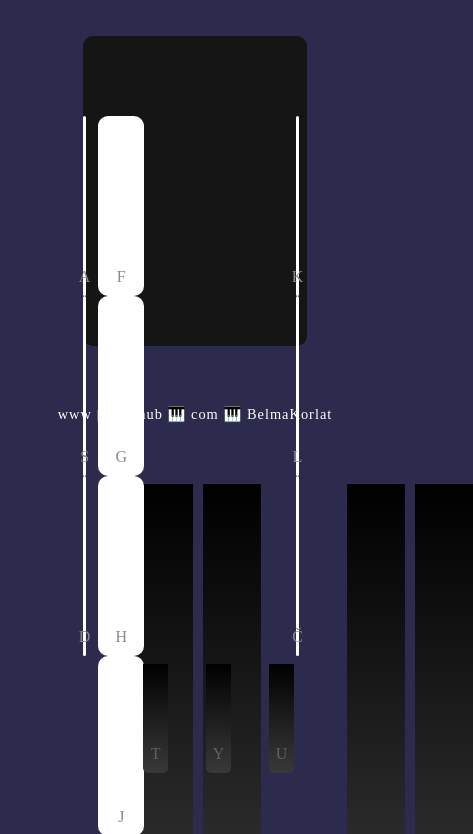
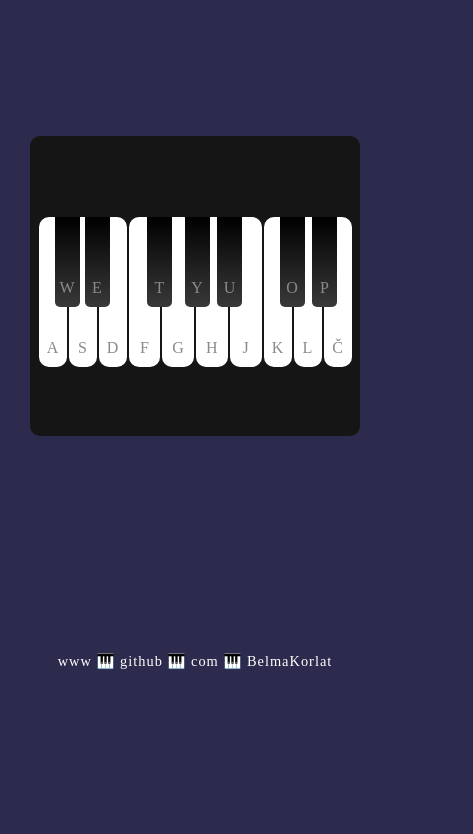
Before and after one commit to BelmaKorlat/Piano, a plain HTML site: page index.html in a window 390 px wide. Shown: the part 132-966 px from the top of the page, 473 px wide, since content can reach past the window. After the commit the page ends 844 px from the top, so only its background shows below. Drawn offline with Linux system fonts and the light colour scheme.

Commit message:
Making changes to responsiveness

```diff
--- a/style.css
+++ b/style.css
@@ -1,67 +1,55 @@
 * {
     user-select: none;
+    color: white;
 }
 
 h1 {
     text-align: center;
-    text-transform: uppercase;
     letter-spacing: 8px;
     padding-top: 30px;
     font-size: 3rem;
-    color: white;
 }
 
 body {
     background-color: #2c2a4d;
+    height: 95vh;
+    display: flex;
+    flex-direction: column;
+    justify-content: space-between;
+    margin: 0;
 }
 
 .piano {
     display: flex;
     flex-direction: column;
-    width: 60%;
+    width: 800px;
     height: 300px;
     background: rgb(21, 21, 21);
     border-radius: 10px;
-    border: 1px solid rg(255, 255, 255, 0.18);
-    margin-top: 50px;
     margin-left: auto;
     margin-right: auto;
 }
 
 .whiteKey {
-    height: 60%;
+    height: 180px;
     display: flex;
     flex-direction: row;
     justify-content: center;
     margin-top: 80px;
 }
 
-button {
-    padding: 0;
-    border: none;
-    padding-bottom: 10px;
-    border: none;
-}
-
-div {
-    padding-bottom: 10px;
-}
-
-.prvaTrecina {
-    width: 200px;
-    position: relative;
+.prviZadnji {
+    width: 198px;
+    display: flex;
+    flex-direction: row;
+    justify-content: space-around;
 }
 
 .drugaTrecina {
-    margin-left: 4px;
-    margin-right: 2px;
-    width: 250px;
-    position: relative;
-}
-
-.zadnje {
-    width: 200px;
-    position: relative;
+    width: 260px;
+    display: flex;
+    flex-direction: row;
+    justify-content: space-around;
 }
 
 .keys:active {
@@ -70,18 +58,6 @@ div {
 
 .animation {
     scale: 0.97;
-}
-
-.a {
-    width: 32%;
-    height: 100%;
-    background: white;
-    cursor: pointer;
-    border-radius: 10px;
-}
-
-.black {
-    color: rgb(101, 95, 95);
 }
 
 p {
@@ -95,166 +71,164 @@ p {
     align-items: end;
 }
 
-.s {
-    width: 32%;
-    height: 100%;
+.whiteKeys {
+    width: 64px;
+    height: 170px;
     background: white;
     cursor: pointer;
     border-radius: 10px;
+    padding-bottom: 10px;
 }
 
-.d {
-    width: 32%;
-    height: 100%;
-    background: white;
-    cursor: pointer;
-    border-radius: 10px;
+.sredina {
+    width: 63px;
 }
 
-.f {
-    width: 23.5%;
-    height: 100%;
-    background: white;
-    cursor: pointer;
-    border-radius: 10px;
-}
-
-.g {
-    width: 23.5%;
-    height: 100%;
-    background: white;
-    cursor: pointer;
-    border-radius: 10px;
-}
-
-.h {
-    width: 23.5%;
-    height: 100%;
-    background: white;
-    cursor: pointer;
-    border-radius: 10px;
-}
-
-.j {
-    width: 23.5%;
-    height: 100%;
-    background: white;
-    cursor: pointer;
-    border-radius: 10px;
-}
-
-.k {
-    width: 32%;
-    height: 100%;
-    background: white;
-    cursor: pointer;
-    border-radius: 10px;
-}
-
-.l {
-    width: 32%;
-    height: 100%;
-    background: white;
-    cursor: pointer;
-    border-radius: 10px;
-}
-
-.č {
-    width: 32%;
-    height: 100%;
-    background: white;
-    cursor: pointer;
-    border-radius: 10px;
-}
-
-.w {
-    width: 15%;
-    height: 55%;
+.blackKeys {
+    width: 35px;
+    height: 95px;
     background: linear-gradient(to top, #393939 0%, black 100%);
     cursor: pointer;
     position: absolute;
-    margin-top: -172px;
-    margin-left: 52px;
+    margin-left: -60px;
     border-bottom-left-radius: 5px;
     border-bottom-right-radius: 5px;
+    padding-bottom: 10px;
 }
 
 .e {
-    width: 15%;
-    height: 55%;
-    background: linear-gradient(to top, #393939 0%, black 100%);
-    cursor: pointer;
-    position: absolute;
-    margin-top: -172px;
-    margin-left: 120px;
-    border-bottom-left-radius: 5px;
-    border-bottom-right-radius: 5px;
+    margin-left: 70px;
+}
+
+.blackSredina {
+    width: 35px;
 }
 
 .t {
-    width: 12.5%;
-    height: 55%;
-    background: linear-gradient(to top, #393939 0%, black 100%);
-    cursor: pointer;
-    position: absolute;
-    margin-top: -172px;
-    margin-left: 45px;
-    border-bottom-left-radius: 5px;
-    border-bottom-right-radius: 5px;
+    margin-left: -130px;
 }
 
 .y {
-    width: 12.5%;
-    height: 55%;
-    background: linear-gradient(to top, #393939 0%, black 100%);
-    cursor: pointer;
-    position: absolute;
-    margin-top: -172px;
-    margin-left: 108px;
-    border-bottom-left-radius: 5px;
-    border-bottom-right-radius: 5px;
+    margin-left: 5px;
 }
 
 .u {
-    width: 12.5%;
-    height: 55%;
-    background: linear-gradient(to top, #393939 0%, black 100%);
-    cursor: pointer;
-    position: absolute;
-    margin-top: -172px;
-    margin-left: 171px;
-    border-bottom-left-radius: 5px;
-    border-bottom-right-radius: 5px;
+    margin-left: 130px;
 }
 
 .o {
-    width: 15%;
-    height: 55%;
-    background: linear-gradient(to top, #393939 0%, black 100%);
-    cursor: pointer;
-    position: absolute;
-    margin-top: -172px;
-    margin-left: 51px;
-    border-bottom-left-radius: 5px;
-    border-bottom-right-radius: 5px;
+    margin-left: -65px;
 }
 
 .p {
-    width: 15%;
-    height: 55%;
-    background: linear-gradient(to top, #393939 0%, black 100%);
-    cursor: pointer;
-    position: absolute;
-    margin-top: -172px;
-    margin-left: 119px;
-    border-bottom-left-radius: 5px;
-    border-bottom-right-radius: 5px;
+    margin-left: 70px;
 }
 
 footer {
     text-align: center;
-    color: white;
     letter-spacing: 1px;
     font-size: 0.9rem;
     margin-top: 60px;
 }
+
+@media screen and (max-width:850px) {
+    .piano {
+        width: 380px;
+    }
+
+    .prviZadnji {
+        width: 110px;
+    }
+
+    .keys {
+        margin: 1px;
+    }
+
+    .drugaTrecina {
+        width: 150px;
+    }
+
+    .whiteKeys {
+        height: 140px;
+    }
+
+    .blackKeys {
+        width: 25px;
+        height: 80px;
+        margin-left: -35px;
+    }
+
+    .e {
+        margin-left: 40px;
+    }
+
+    .blackSredina {
+        width: 25px;
+    }
+
+    .t {
+        margin-left: -75px;
+    }
+
+    .y {
+        margin-left: 5px;
+    }
+
+    .u {
+        margin-left: 78px;
+    }
+
+    .o {
+        margin-left: -35px;
+    }
+
+    .p {
+        margin-left: 40px;
+    }
+}
+
+@media screen and (max-width:400px) {
+    h1 {
+        font-size: 2rem;
+    }
+
+    .piano {
+        width: 330px;
+    }
+
+    .prviZadnji {
+        width: 90px;
+    }
+
+    .drugaTrecina {
+        width: 135px;
+    }
+
+    .blackKeys {
+        margin-left: -30px;
+    }
+
+    .e {
+        margin-left: 30px;
+    }
+
+    .t {
+        margin-left: -70px;
+    }
+
+    .y {
+        margin-left: 5px;
+    }
+
+    .u {
+        margin-left: 70px;
+    }
+
+    .o {
+        margin-left: -30px;
+    }
+
+    .p {
+        margin-left: 35px;
+    }
+}
```
